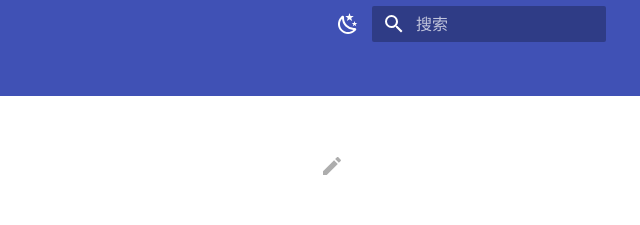
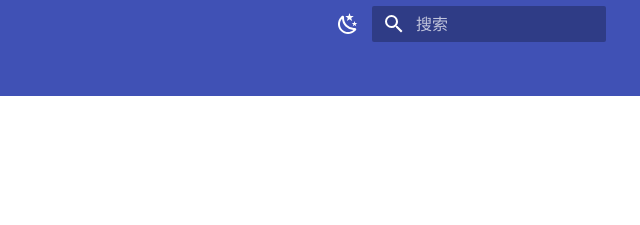
Before and after one commit to InfoSecGroup/InfoSecGroup.github.io, a plain HTML site: page team/index.html in a window 1280 px wide. Shown: the top 225 px of the page, 640-1280 px from the left. Drawn offline with Linux system fonts and the light colour scheme.

Commit message:
update
update

```diff
--- a/team/index.html
+++ b/team/index.html
@@ -1005,11 +1005,6 @@
 
 
 
-  <a href="edit/main/docs/team/index.md" title="编辑此页" class="md-content__button md-icon">
-
-    <svg xmlns="http://www.w3.org/2000/svg" viewBox="0 0 24 24"><path d="M20.71 7.04c.39-.39.39-1.04 0-1.41l-2.34-2.34c-.37-.39-1.02-.39-1.41 0l-1.84 1.83 3.75 3.75M3 17.25V21h3.75L17.81 9.93l-3.75-3.75L3 17.25Z"/></svg>
-  </a>
-
 
 
 <h1 id="_1">研究生</h1>
```
